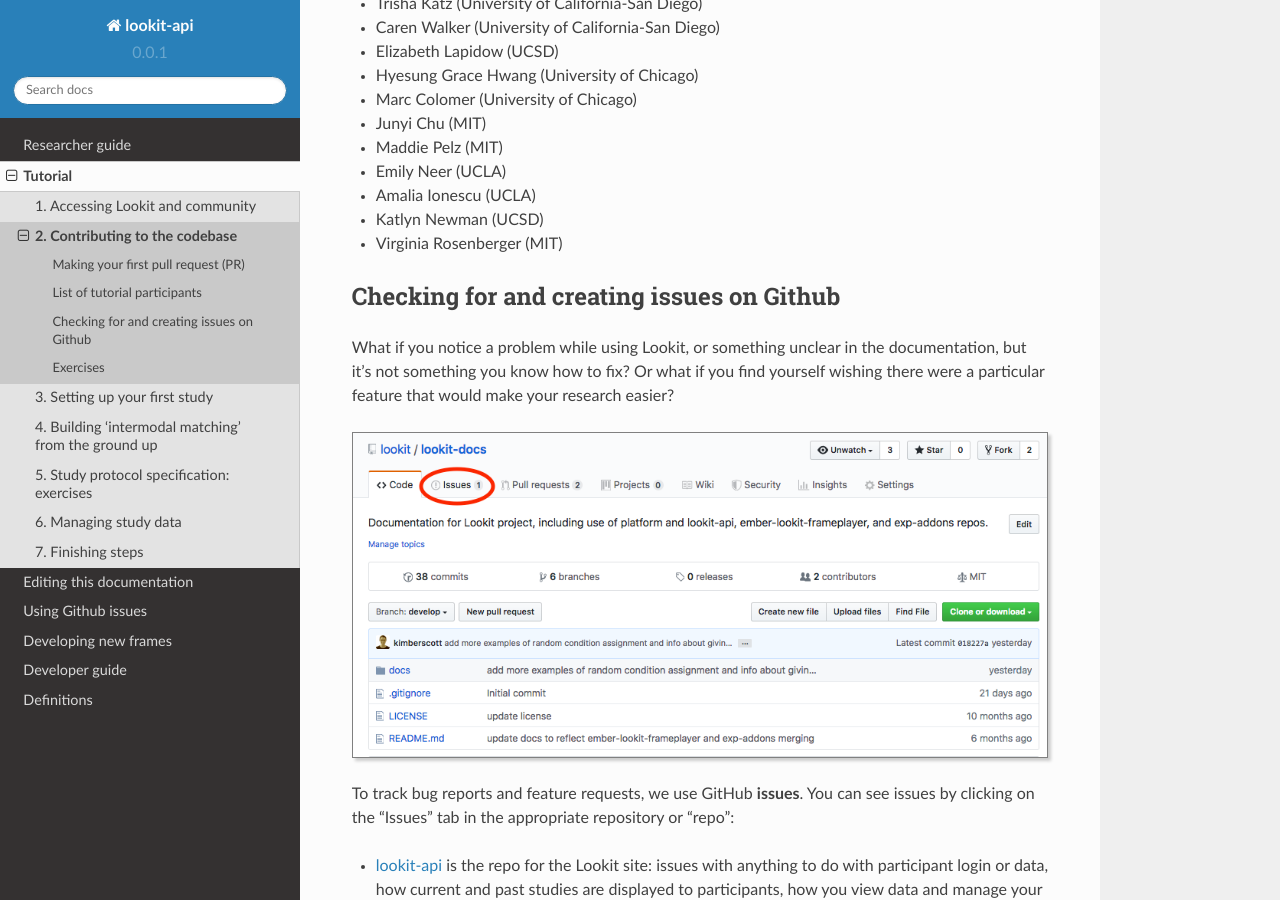
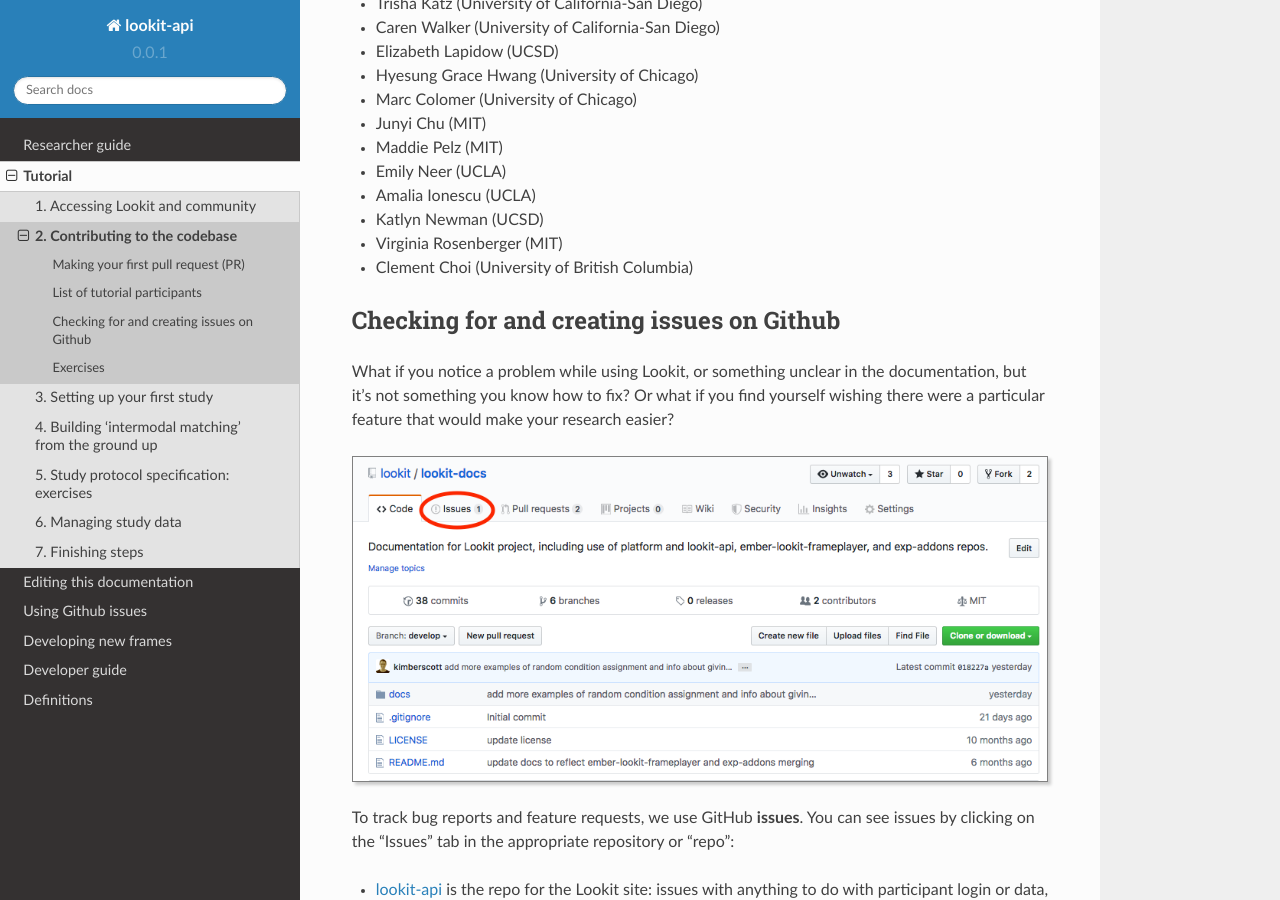
Before and after one commit to lookit/lookit-docs, a Sphinx documentation site: the page built from docs/source/tutorial-contributing.rst, in a window 1280 px wide and 900 px high, scrolled down 3997 px. Built offline with Sphinx 7.4.7 and the Read the Docs theme 2.0.0, drawn with Linux system fonts in a browser that asks for light colours.

Commit message:
Update as part of tutorial
doing this as part of the tutorial!

```diff
--- a/docs/source/tutorial-contributing.rst
+++ b/docs/source/tutorial-contributing.rst
@@ -83,6 +83,7 @@
 - Amalia Ionescu (UCLA)
 - Katlyn Newman (UCSD)
 - Virginia Rosenberger (MIT)
+- Clement Choi (University of British Columbia)
 
 .. _Github issues overview:
 
```
